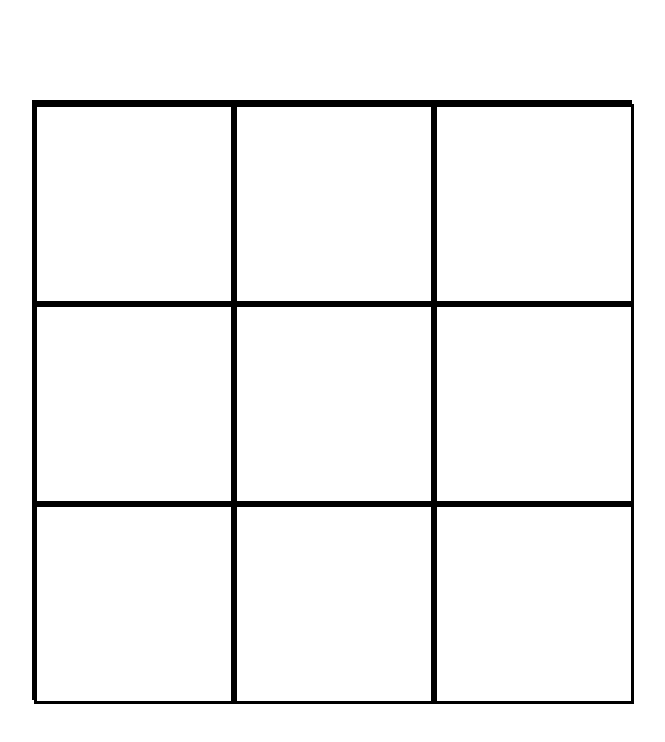
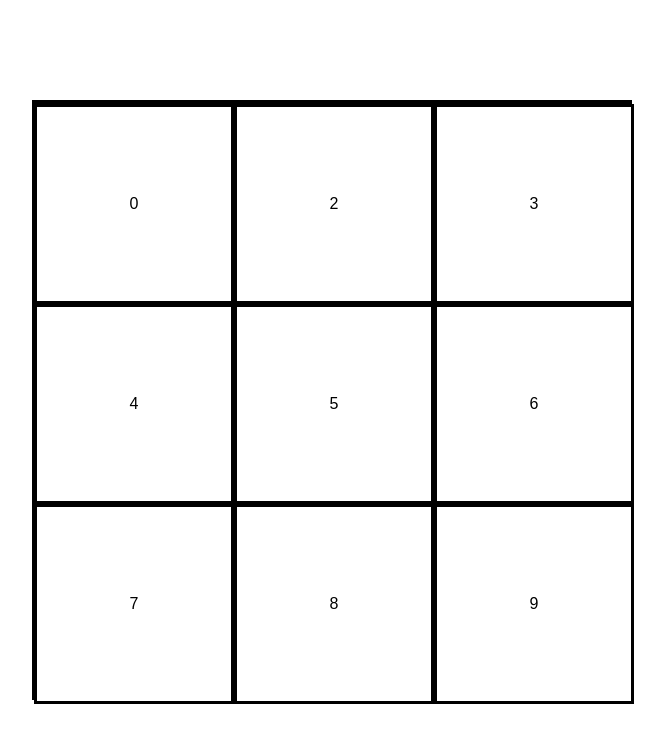
Before and after one commit to Formation-CDA-Grenoble/projet-jeu-en-ligne, a React (Create React App) app in the folder front/: page / in a window 1280 px wide. Shown: the top 742 px of the page, without its empty margins (308-973 px from the left). Built offline with nearby package versions, Linux system fonts and the light colour scheme.

Commit message:
sixiemme

```diff
--- a/front/src/App.css
+++ b/front/src/App.css
@@ -1,3 +1,4 @@
+
 .App {
   text-align: center;
 
@@ -11,7 +12,7 @@
   background-color:white;
   border-width: 30px;
   border: solid black;
-  color:  white;
+  color:  black;
   padding: 15px 32px;
   text-align: center;
   text-decoration: none;
--- a/front/src/components/Case.jsx
+++ b/front/src/components/Case.jsx
@@ -1,16 +1,25 @@
 import React  from 'react';
-import Signe from './Signe'
 
-Signe.props=null
-function Case () {
+class Case extends React.Component{
 
+    state = {
+        case1: 0
+    }
+
+    handlClick = () => {
+        this.setState({
+            case1: this.state.case1 + 1
+        })
+    }
+
+    render() {
         return (
             <React.Fragment>
 
 <div className = "div">
     <div>
-    <button className="bouton" onClick= "">
-        1
+    <button className="bouton" onClick = {this.handlClick}>
+        { this.state.case1 }
     </button >
     </div>
 
@@ -66,6 +75,7 @@ function Case () {
 </div>
          </React.Fragment>
     )}
+}
 
 
 export default Case;
```
